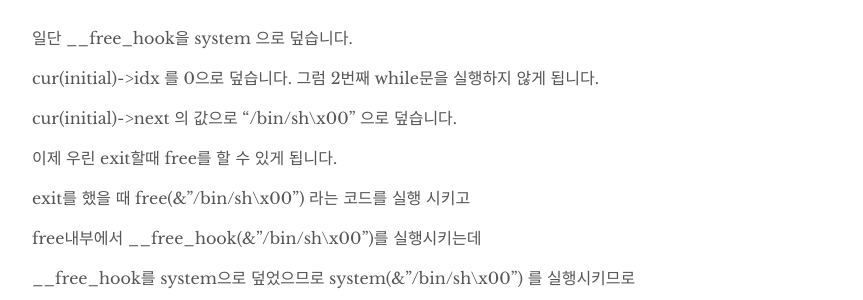
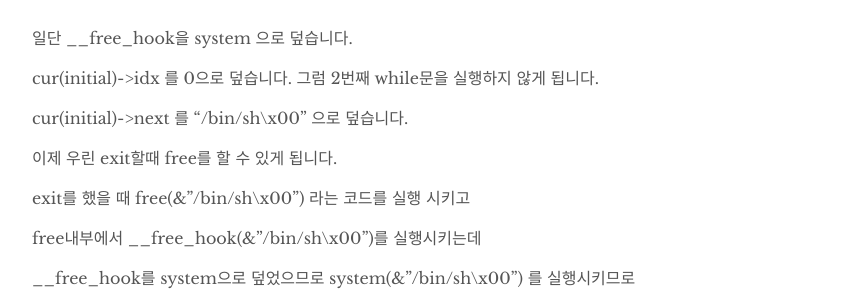
Before and after one commit to hOwD4yS/hOwD4yS.github.io, a Jekyll site: the page built from _posts/2018-10-1-exit-call-function.md, in a window 1280 px wide and 900 px high, scrolled down 7683 px. Shown: the part 203-503 px from the top of the window, without its empty margins (208-1071 px from the left). Built offline with Jekyll 4.4.1, drawn with Linux system fonts in a browser that asks for light colours.

Commit message:
add new post

```diff
--- a/_posts/2018-10-1-exit-call-function.md
+++ b/_posts/2018-10-1-exit-call-function.md
@@ -302,7 +302,7 @@ while (cur->idx > 0)
 
 cur(initial)->idx 를 0으로 덮습니다. 그럼 2번째 while문을 실행하지 않게 됩니다.
 
-cur(initial)->next 의 값으로 "/bin/sh\x00" 으로 덮습니다.
+cur(initial)->next 를 "/bin/sh\x00" 으로 덮습니다.
 
 이제 우린 exit할때 free를 할 수 있게 됩니다.
 
```
